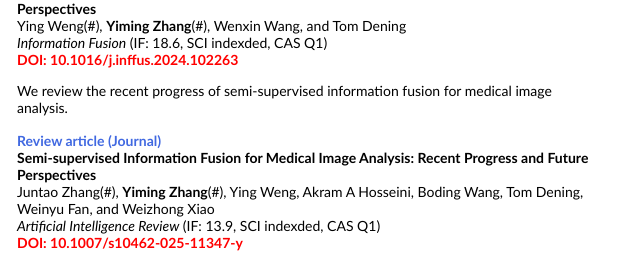
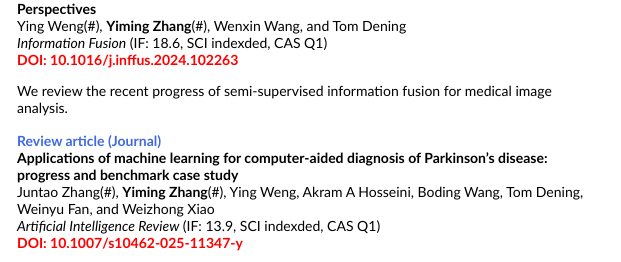
Before and after one commit to yiming95/yiming95.github.io, a plain HTML site: page index.html in a window 1280 px wide. Shown: the part 1660-1922 px from the top of the page, 460-1081 px from the left. Drawn offline with Linux system fonts and the light colour scheme.

Commit message:
Update index.html

```diff
--- a/index.html
+++ b/index.html
@@ -240,7 +240,7 @@
             </td>
             <td width="75%" valign="center">
               <font color="royalblue"><strong>Review article (Journal)</strong> </font> <br>
-              <papertitle>Semi-supervised Information Fusion for Medical Image Analysis: Recent Progress and Future Perspectives</papertitle>
+              <papertitle>Applications of machine learning for computer-aided diagnosis of Parkinson’s disease: progress and benchmark case study</papertitle>
               <br>
               Juntao Zhang(#), <strong>Yiming Zhang</strong>(#), Ying Weng, Akram A Hosseini, Boding Wang, Tom Dening, Weinyu Fan, and Weizhong Xiao
                <br>
```
